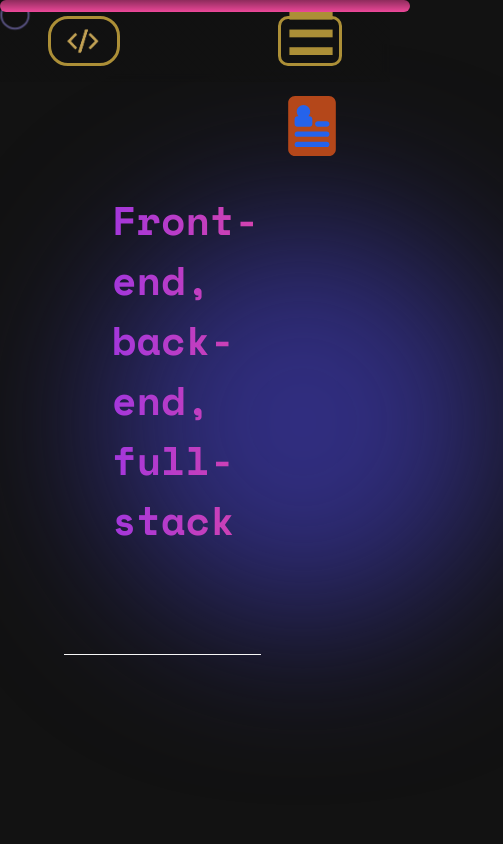
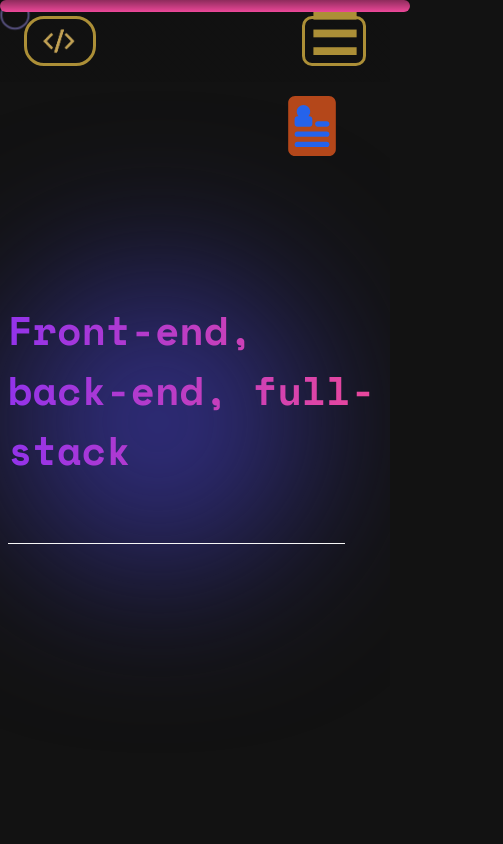
Before and after one commit to JamieJB123/portfolio, a React (Vite) app: page / in a window 390 px wide. Shown: the top 844 px of the page, 503 px wide, since content can reach past the window. Built offline with nearby package versions, Linux system fonts and the light colour scheme.

Commit message:
Fixed responsiveness issues with media queries

```diff
--- a/src/App.css
+++ b/src/App.css
@@ -622,12 +622,60 @@ hr.glow2:before {
 
 /* Media Queries */
 
+@media screen and (max-width: 425px) {
+    .navbar-content {
+        padding: 1rem 1.5rem;
+    }
+    .glow-box {
+        flex-shrink: 0;
+        margin: 0rem 0.5rem;
+    }
+}
+
 @media screen and (max-width: 525px) {
+    #home, #about {
+        margin: 0rem 0.5rem;
+    }
+    .header-section {
+        display: flex;
+        flex-direction: column;
+        justify-content: center;
+        margin: 0rem 1rem;
+    }
+
+    .header-section h1 {
+        padding: 0rem;
+        margin-bottom: 0rem;
+        font-size: 2.5rem;
+    }
+    .header-section hr {
+        width: 90%;
+    }
+    .header-message {
+        padding: 0.5rem;
+        font-size: 0.8rem;
+        width: 90%;
+    }
+    .glow {
+        left: 0%;
+        width: 300px;
+        height: 300px;
+    }
+    .glow2 {
+        display: none;
+    }
+    .profile-image-container {
+        max-width: 320px;
+        max-height: 320px;
+    }
     .list-container {
-        padding: 0px 0rem 0px 1rem;
+        padding: 0rem;
     }
     .portfolio-info-wrapper {
         max-width: 320px;
+    }
+    .languages, .frameworks {
+        font-size: 0.85rem;
     }
 }
 
--- a/src/components/Technologies.jsx
+++ b/src/components/Technologies.jsx
@@ -42,7 +42,7 @@ export default function Technologies() {
                     className="technology-title flex justify-center items-center gap-4"
                     >
                     <hr className="w-7/24"/>
-                    <div className="text-5xl">Technologies</div>
+                    <div className="text-3xl md:text-5xl">Technologies</div>
                     <hr className="w-7/24"/>
                 </div>
                 <div
--- a/src/components/Typing.jsx
+++ b/src/components/Typing.jsx
@@ -1,6 +1,6 @@
 import { useEffect, useState } from 'react';
 
-const text = ["Software Developer", "Front-end, back-end, full-stack", "DevJamie"]
+const text = ["Software Developer", "Front-end, back-end, full-stack", "JamieJB"]
 
 export default function Typing() {
 
```
